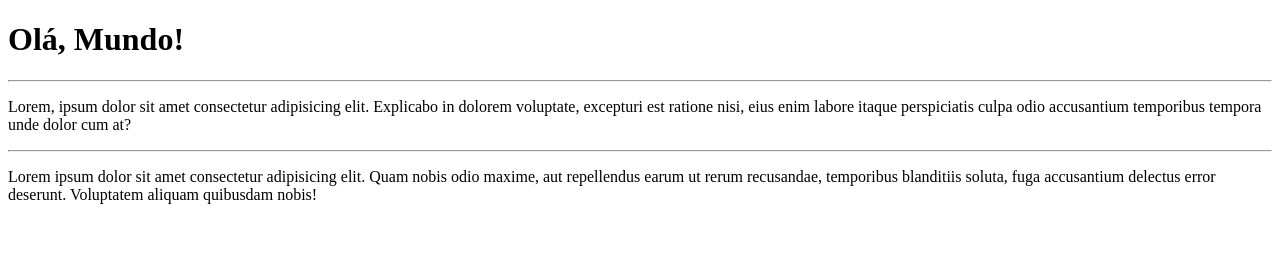
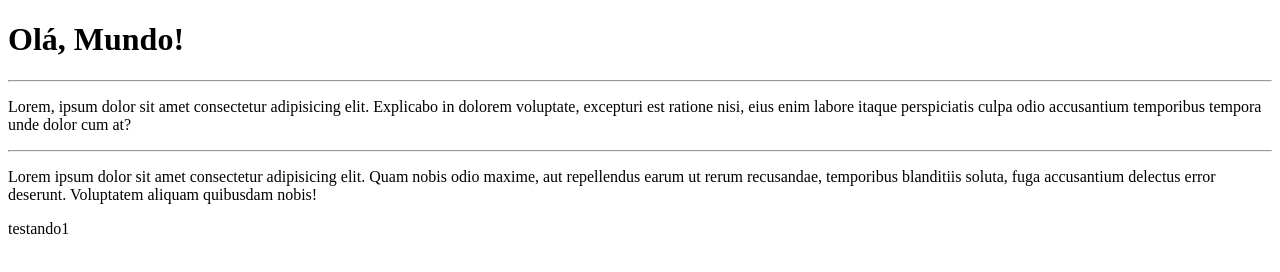
Before and after one commit to ForeverFloripa/Projeto-01, a plain HTML site: page site-exemplo/index.html in a window 1280 px wide. Drawn offline with Linux system fonts and the light colour scheme.

Commit message:
testando1

```diff
--- a/site-exemplo/index.html
+++ b/site-exemplo/index.html
@@ -11,5 +11,7 @@
     <p>Lorem, ipsum dolor sit amet consectetur adipisicing elit. Explicabo in dolorem voluptate, excepturi est ratione nisi, eius enim labore itaque perspiciatis culpa odio accusantium temporibus tempora unde dolor cum at?</p>
     <hr>
     <p>Lorem ipsum dolor sit amet consectetur adipisicing elit. Quam nobis odio maxime, aut repellendus earum ut rerum recusandae, temporibus blanditiis soluta, fuga accusantium delectus error deserunt. Voluptatem aliquam quibusdam nobis!</p>
+
+    <p>testando1</p>
 </body>
 </html>
```
